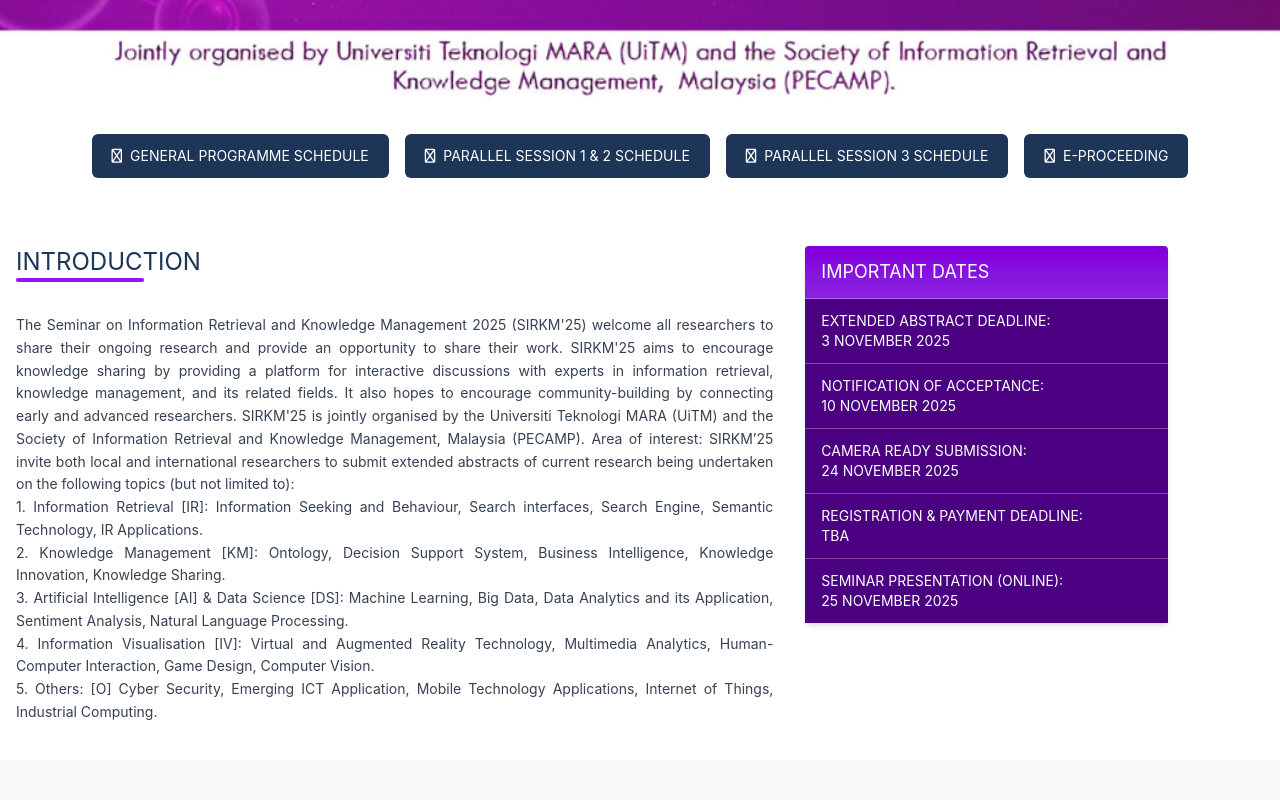
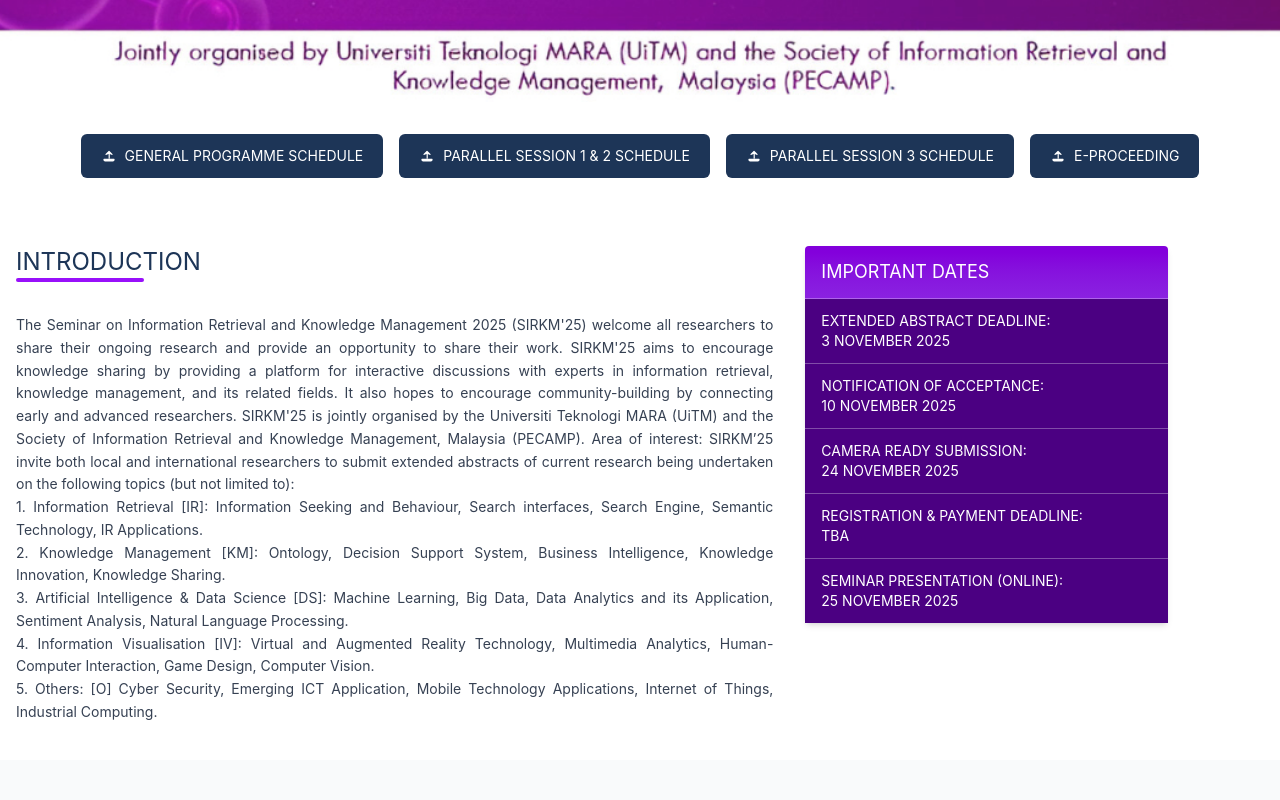
Before and after one commit to zafarshahrin/SIRKM2025, a Vue app: page /home in a window 1280 px wide. Shown: the part 560-1360 px from the top of the page. Built offline with nearby package versions, Linux system fonts and the light colour scheme.

Commit message:
latest 1400

```diff
--- a/package.json
+++ b/package.json
@@ -12,6 +12,9 @@
     "preview": "vite preview"
   },
   "dependencies": {
+    "@fortawesome/fontawesome-svg-core": "^7.0.1",
+    "@fortawesome/free-solid-svg-icons": "^7.0.1",
+    "@fortawesome/vue-fontawesome": "^3.1.2",
     "@tailwindcss/vite": "^4.1.13",
     "tailwindcss": "^4.1.13",
     "vue": "^3.5.18",
--- /dev/null
+++ b/src/components/uicomponents/UiIcon.vue
@@ -0,0 +1,15 @@
+<template>
+  <!-- Download Icon -->
+  <svg
+    xmlns="http://www.w3.org/2000/svg"
+    fill="currentColor"
+    viewBox="0 0 20 20"
+    class="w-4 h-4"
+  >
+    <path
+      fill-rule="evenodd"
+      d="M3 14.25a.75.75 0 0 1 .75-.75h12.5a.75.75 0 0 1 .75.75v.5A2.25 2.25 0 0 1 14.75 17H5.25A2.25 2.25 0 0 1 3 14.75v-.5zm6.53-10.53a.75.75 0 0 1 1.06 0l3.72 3.72a.75.75 0 0 1-1.06 1.06L11 7.56V13a.75.75 0 0 1-1.5 0V7.56L6.78 8.5a.75.75 0 0 1-1.06-1.06l3.81-3.72z"
+      clip-rule="evenodd"
+    />
+  </svg>
+</template>
--- a/src/components/views/abstractsubmission.vue
+++ b/src/components/views/abstractsubmission.vue
@@ -50,7 +50,7 @@
             <p class="text-sm text-gray-700 leading-relaxed mb-3">
               1. All extended abstracts should be submitted via
               <a
-                href="https://docs.google.com/forms/d/e/1FAIpQLSdqVBzd4b10W-WwxHWY7_G443gaSu_9cyex-DFRFcIaPFNUnQ/viewform?usp=header"
+                href="https://docs.google.com/forms/d/e/1FAIpQLSeVkNiSVZrIrblo5kc_lF6VyVqj7DOLvHO4WE782tmJob-zUg/viewform"
                 class="text-yellow-500 font-semibold hover:underline"
                 target="_blank"
                 >EXTENDED ABSTRACT SUBMISSION FORM</a
@@ -131,7 +131,7 @@
 <div class="h-8"></div>
 
           <a
-  href="https://docs.google.com/forms/d/e/1FAIpQLSdqVBzd4b10W-WwxHWY7_G443gaSu_9cyex-DFRFcIaPFNUnQ/viewform?usp=header"
+  href="https://docs.google.com/forms/d/e/1FAIpQLSeVkNiSVZrIrblo5kc_lF6VyVqj7DOLvHO4WE782tmJob-zUg/viewform"
   target="_blank"
   class="inline-block bg-gradient-to-r from-purple-800 to-purple-500 text-white px-6 py-3 rounded-lg shadow-md hover:from-purple-900 hover:to-purple-600 text-sm font-semibold transition-all duration-300"
 >
--- a/src/components/views/calls.vue
+++ b/src/components/views/calls.vue
@@ -46,7 +46,7 @@
             <ul class="list-disc pl-6 text-gray-700 space-y-2 mb-4 text-sm">
               <li><strong>Information Retrieval [IR]:</strong> Information Seeking and Behaviour, Search interfaces, Search Engine, Semantic Technology, IR Applications.</li>
               <li><strong>Knowledge Management [KM]:</strong> Ontology, Decision Support System, Business Intelligence, Knowledge Innovation, Knowledge Sharing.</li>
-              <li><strong>Data Science [DS]:</strong> Machine Learning, Big Data, Data Analytics and its Application, Sentiment Analysis, Natural Language Processing.</li>
+              <li><strong>Artificial Intelligence & Data Science [DS]:</strong> Machine Learning, Big Data, Data Analytics and its Application, Sentiment Analysis, Natural Language Processing.</li>
               <li><strong>Information Visualisation [IV]:</strong> Virtual and Augmented Reality Technology, Multimedia Analytics, Human-Computer Interaction, Game Design, Computer Vision.</li>
               <li><strong>Others [O]:</strong>  Cyber Security, Emerging ICT Application, Mobile Technology Applications, Internet of Things, Industrial Computing.</li>
             </ul>
--- a/src/components/views/home.vue
+++ b/src/components/views/home.vue
@@ -3,9 +3,8 @@
     <!-- Hero Section -->
     <section
       :style="{ backgroundImage: `url(${heroImg})` }"
-class="relative bg-contain sm:bg-cover bg-center flex items-center justify-center
+      class="relative bg-contain sm:bg-cover bg-center flex items-center justify-center
        h-[250px] sm:h-[350px] md:h-[550px] bg-no-repeat"
-
     >
       <!-- Overlay -->
       <div class="absolute inset-0 bg-white/5"></div>
@@ -17,41 +16,47 @@
     <!-- Download Buttons -->
     <section class="downloads bg-white py-8 px-4 text-center">
       <div class="flex justify-center flex-wrap gap-4">
+
+        <!-- Button 1 -->
         <a
           href="#"
           download
           class="bg-[#1d3557] text-white px-5 py-3 rounded-md text-sm font-semibold inline-flex items-center gap-2 hover:bg-[#f39c12] transition"
         >
-          <i class="fa-solid fa-cloud-arrow-down"></i>
-          GENERAL PROGRAMME SCHEDULE
+          <UiIcon :icon="['fas', 'cloud-arrow-down']" />
+          <span>GENERAL PROGRAMME SCHEDULE</span>
         </a>
 
+        <!-- Button 2 -->
         <a
           href="#"
           download
           class="bg-[#1d3557] text-white px-5 py-3 rounded-md text-sm font-semibold inline-flex items-center gap-2 hover:bg-[#f39c12] transition"
         >
-          <i class="fa-solid fa-cloud-arrow-down"></i>
-          PARALLEL SESSION 1 &amp; 2 SCHEDULE
+          <UiIcon :icon="['fas', 'cloud-arrow-down']" />
+          <span>PARALLEL SESSION 1 &amp; 2 SCHEDULE</span>
         </a>
 
+        <!-- Button 3 -->
         <a
           href="#"
           download
           class="bg-[#1d3557] text-white px-5 py-3 rounded-md text-sm font-semibold inline-flex items-center gap-2 hover:bg-[#f39c12] transition"
         >
-          <i class="fa-solid fa-cloud-arrow-down"></i>
-          PARALLEL SESSION 3 SCHEDULE
+          <UiIcon :icon="['fas', 'cloud-arrow-down']" />
+          <span>PARALLEL SESSION 3 SCHEDULE</span>
         </a>
 
+        <!-- Button 4 -->
         <a
           href="#"
           download
           class="bg-[#1d3557] text-white px-5 py-3 rounded-md text-sm font-semibold inline-flex items-center gap-2 hover:bg-[#f39c12] transition"
         >
-          <i class="fa-solid fa-cloud-arrow-down"></i>
-          E-PROCEEDING
+          <UiIcon :icon="['fas', 'cloud-arrow-down']" />
+          <span>E-PROCEEDING</span>
         </a>
+
       </div>
     </section>
 
@@ -90,7 +95,7 @@
             Business Intelligence, Knowledge Innovation, Knowledge Sharing.
           </p>
           <p class="text-sm text-gray-700 leading-relaxed mb-4 text-justify">
-            3. Artificial Intelligence [AI] & Data Science [DS]: Machine
+            3. Artificial Intelligence & Data Science [DS]: Machine
             Learning, Big Data, Data Analytics and its Application, Sentiment
             Analysis, Natural Language Processing.
           </p>
@@ -163,7 +168,7 @@
           Business Intelligence, Knowledge Innovation, Knowledge Sharing.
         </p>
         <p class="text-sm text-gray-700 leading-relaxed mb-4 text-justify">
-          3. Artificial Intelligence [AI] & Data Science [DS]: Machine
+          3. Artificial Intelligence & Data Science [DS]: Machine
           Learning, Big Data, Data Analytics and its Application, Sentiment
           Analysis, Natural Language Processing.
         </p>
@@ -183,4 +188,6 @@
 
 <script setup>
 import heroImg from "@/assets/homesliderpage10.jpg";
+import UiIcon from "@/components/uicomponents/UiIcon.vue";
+
 </script>
--- a/src/components/views/media.vue
+++ b/src/components/views/media.vue
@@ -24,11 +24,11 @@
         <div>
         <a
           href="/seminarposter.jpg"
-            download="SeminarPoster.jpg"
-            class="inline-block bg-gradient-to-r from-purple-800 to-purple-500 text-white px-6 py-3 rounded-lg shadow-md hover:from-purple-900 hover:to-purple-600 text-sm font-semibold transition-all duration-300 mb-4"
+          download
+          class="bg-[#1d3557] text-white px-5 py-3 rounded-md text-sm font-semibold inline-flex items-center gap-2 hover:bg-[#f39c12] transition"
         >
-            Seminar Poster
-            <i class="fas fa-download ml-2"></i>
+          <UiIcon :icon="['fas', 'cloud-arrow-down']" />
+          <span>SEMINAR POSTER</span>
         </a>
           <!-- Two-line gap -->
           <div class="h-8"></div>
@@ -43,11 +43,11 @@
         <div>
         <a
           href="/virtualbackground.jpg"
-            download="VirtualBackground.jpg"
-            class="inline-block bg-gradient-to-r from-purple-800 to-purple-500 text-white px-6 py-3 rounded-lg shadow-md hover:from-purple-900 hover:to-purple-600 text-sm font-semibold transition-all duration-300 mb-4"
+          download
+          class="bg-[#1d3557] text-white px-5 py-3 rounded-md text-sm font-semibold inline-flex items-center gap-2 hover:bg-[#f39c12] transition"
         >
-            Virtual Background
-            <i class="fas fa-download ml-2"></i>
+          <UiIcon :icon="['fas', 'cloud-arrow-down']" />
+          <span>VIRTUAL BACKGROUND</span>
         </a>
           <!-- Two-line gap -->
           <div class="h-8"></div>
@@ -101,4 +101,6 @@
   </div>
 </template>
 
-<script setup></script>
+<script setup>
+import UiIcon from "@/components/uicomponents/UiIcon.vue";
+</script>
--- a/src/components/views/programme.vue
+++ b/src/components/views/programme.vue
@@ -67,7 +67,7 @@
                 <td class="border px-4 py-2">Parallel Session 3</td>
                 <td class="border px-4 py-2">Breakout Room 1 – Gemini</td>
                 <td class="border px-4 py-2">
-                  Artificial Intelligence [AI] & Data Science [DS]
+                  Artificial Intelligence & Data Science [DS]
                 </td>
               </tr>
               <tr>
--- a/src/main.js
+++ b/src/main.js
@@ -1,6 +1,22 @@
+// main.js
 import { createApp } from "vue";
 import App from "./App.vue";
-import router from "./router";
+import router from "./router"; // router anda
 import "./assets/main.css";
 
-createApp(App).use(router).mount("#app");
+// === FONT AWESOME ===
+import { library } from "@fortawesome/fontawesome-svg-core";
+import { FontAwesomeIcon } from "@fortawesome/vue-fontawesome";
+import { faDownload } from "@fortawesome/free-solid-svg-icons";
+
+// Masukkan ikon yang nak guna
+library.add(faDownload);
+
+// Create app
+const app = createApp(App);
+
+// Register router + fontawesome global component
+app.use(router);
+app.component("font-awesome-icon", FontAwesomeIcon);
+
+app.mount("#app");
```
Also changed, not shown: 1 other file (tests, documents, lock files or other folders). Lines whose indentation alone changed are shown as unchanged.
